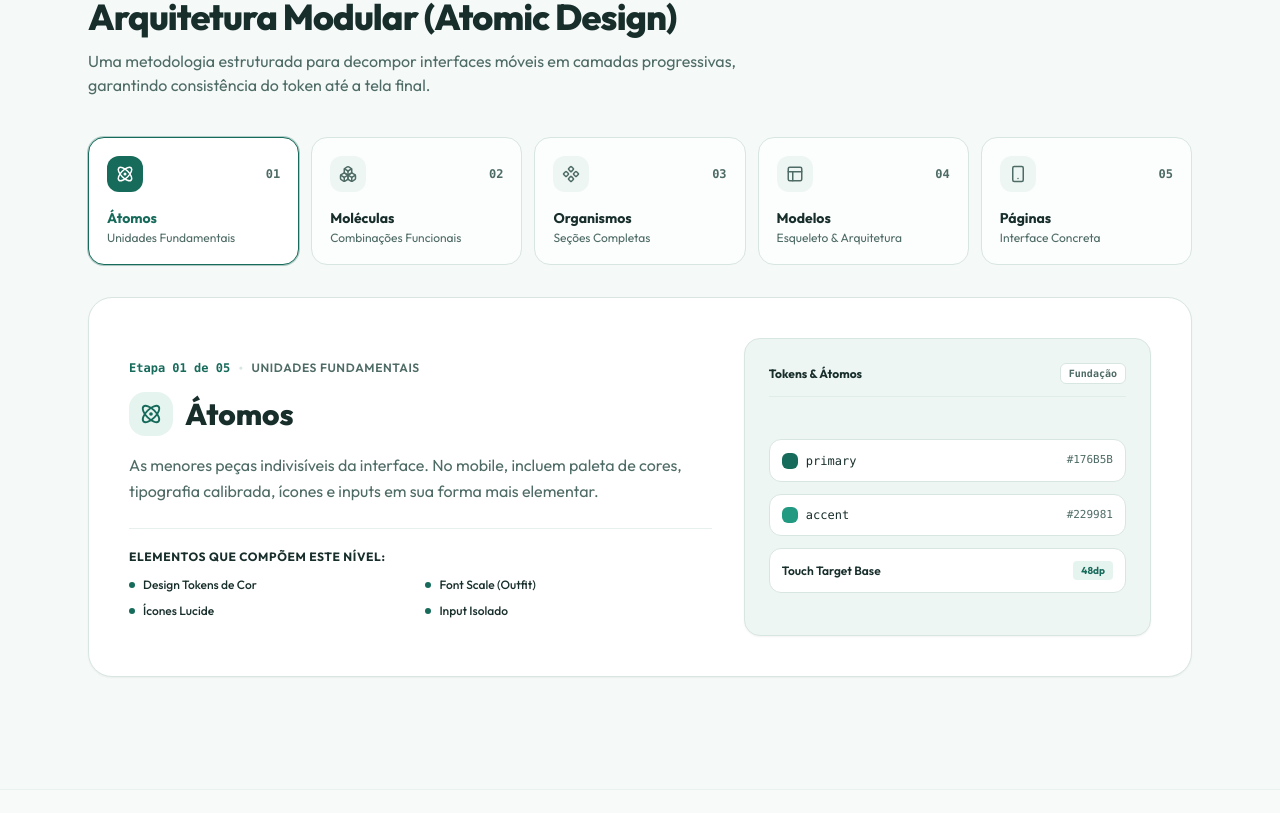
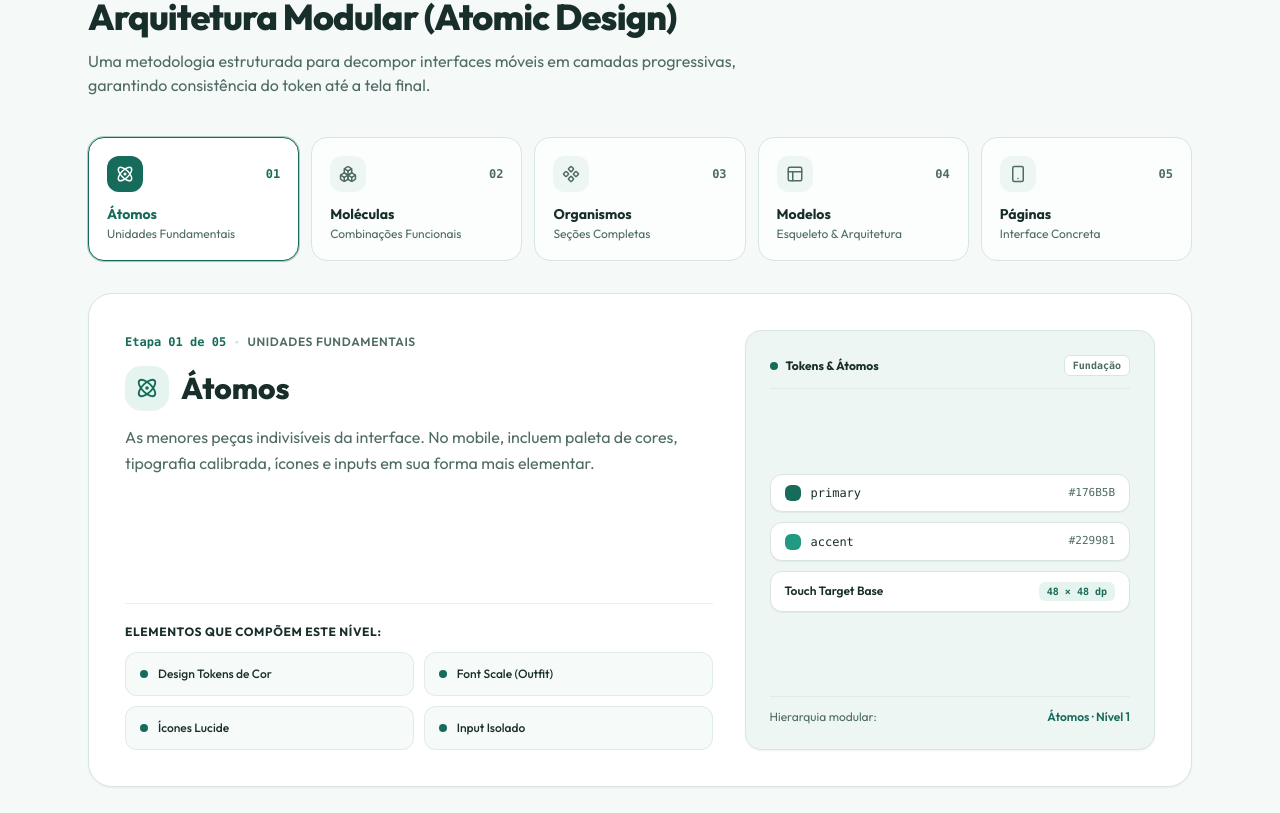
Before and after one commit to whoisnathaliamelo/hapto, a Next.js app: page /fundamentals in a window 1280 px wide. Shown: the part 2307-3120 px from the top of the page. Built offline with nearby package versions, Linux system fonts and the light colour scheme.

Commit message:
Refactor: Ajuste para os cards de estrutura atomica para que fiquem na mesma largura

```diff
--- a/components/fundamentals/atomic-architecture.tsx
+++ b/components/fundamentals/atomic-architecture.tsx
@@ -101,9 +101,9 @@ export function AtomicArchitecture() {
           </div>
         </Reveal>
 
-        {/* Stepper com 5 Passos Minimalistas e Elegantes */}
+        {/* Stepper com 5 Passos Rigorosamente do Mesmo Tamanho */}
         <Reveal delay={0.15} className="mt-10">
-          <div className="grid grid-cols-2 gap-3 sm:grid-cols-3 lg:grid-cols-5">
+          <div className="grid grid-cols-2 gap-3 sm:grid-cols-3 lg:grid-cols-5 items-stretch">
             {steps.map((item) => {
               const Icon = item.icon;
               const isActive = activeStep === item.step;
@@ -111,8 +111,9 @@ export function AtomicArchitecture() {
                 <button
                   key={item.step}
                   type="button"
+                  id={`atomic-step-${item.step}`}
                   onClick={() => setActiveStep(item.step)}
-                  className={`group relative flex flex-col justify-between rounded-2xl border p-4.5 text-left transition-all duration-200 active:scale-95 ${
+                  className={`group relative flex h-full min-h-[116px] flex-col justify-between rounded-2xl border p-4.5 text-left transition-all duration-200 cursor-pointer active:scale-95 ${
                     isActive
                       ? "border-primary bg-surface shadow-xs ring-1 ring-primary/30"
                       : "border-line bg-surface/70 hover:border-primary/40 hover:bg-surface"
@@ -124,16 +125,16 @@ export function AtomicArchitecture() {
                     }`}>
                       <Icon className="size-4.5" />
                     </span>
-                    <span className="font-mono text-xs font-bold text-muted">
+                    <span className={`font-mono text-xs font-bold transition-colors ${isActive ? "text-primary" : "text-muted"}`}>
                       {item.number}
                     </span>
                   </div>
 
-                  <div className="mt-4">
-                    <h3 className={`text-sm font-bold ${isActive ? "text-primary" : "text-ink"}`}>
+                  <div className="mt-3">
+                    <h3 className={`text-sm font-bold transition-colors ${isActive ? "text-primary" : "text-ink"}`}>
                       {item.name}
                     </h3>
-                    <p className="mt-0.5 text-xs text-muted line-clamp-1">
+                    <p className="mt-0.5 text-xs text-muted truncate">
                       {item.tagline}
                     </p>
                   </div>
@@ -143,12 +144,13 @@ export function AtomicArchitecture() {
           </div>
         </Reveal>
 
-        {/* Painel de Visualização Detalhada do Nível Selecionado */}
+        {/* Painel de Visualização Detalhada com Altura Casada e Travada */}
         <Reveal delay={0.25} className="mt-8">
-          <div className="rounded-3xl border border-line bg-surface p-6 sm:p-10 shadow-xs">
-            <div className="grid gap-8 lg:grid-cols-12 items-center">
+          <div className="rounded-3xl border border-line bg-surface p-6 sm:p-9 shadow-xs">
+            <div className="grid gap-8 lg:grid-cols-12 items-stretch min-h-[420px]">
               {/* Lado Esquerdo: Descrição e Componentes Chave */}
-              <div className="lg:col-span-7">
+              <div className="lg:col-span-7 flex flex-col justify-between h-full">
+                <div>
                   <div className="flex items-center gap-2">
                     <span className="font-mono text-xs font-bold text-primary">
                       Etapa {current.number} de 05
@@ -160,7 +162,7 @@ export function AtomicArchitecture() {
                   </div>
 
                   <div className="mt-3 flex items-center gap-3">
-                  <div className="flex size-11 items-center justify-center rounded-2xl bg-primary-light text-primary">
+                    <div className="flex size-11 items-center justify-center rounded-2xl bg-primary-light text-primary shadow-2xs">
                       <CurrentIcon className="size-5.5" />
                     </div>
                     <div>
@@ -170,65 +172,73 @@ export function AtomicArchitecture() {
                     </div>
                   </div>
 
-                <p className="mt-4 text-base leading-relaxed text-muted">
+                  <p className="mt-3.5 text-sm sm:text-base leading-relaxed text-muted min-h-[52px]">
                     {current.description}
                   </p>
+                </div>
 
-                {/* Composição em Lista Limpa */}
+                {/* Composição em Cards Padronizados de Altura Idêntica */}
                 <div className="mt-6 border-t border-line/60 pt-5">
                   <span className="text-xs font-bold uppercase tracking-wider text-ink block mb-3">
                     Elementos que compõem este nível:
                   </span>
                   <div className="grid grid-cols-1 sm:grid-cols-2 gap-2.5">
                     {current.items.map((it) => (
-                      <div key={it} className="flex items-center gap-2 text-xs text-muted">
-                        <span className="size-1.5 rounded-full bg-primary shrink-0" />
-                        <span className="font-medium text-ink">{it}</span>
+                      <div
+                        key={it}
+                        className="flex h-11 items-center gap-2.5 rounded-xl border border-line/70 bg-surface-raised/50 px-3.5 text-xs transition-colors hover:border-primary/40 hover:bg-surface-raised"
+                      >
+                        <span className="size-2 rounded-full bg-primary shrink-0" />
+                        <span className="font-medium text-ink truncate">{it}</span>
                       </div>
                     ))}
                   </div>
                 </div>
               </div>
 
-              {/* Lado Direito: Preview de Arquitetura Limpo e Consistente */}
-              <div className="lg:col-span-5">
-                <div className="rounded-2xl border border-line bg-surface-raised p-6 shadow-xs">
+              {/* Lado Direito: Preview de Arquitetura com Altura Casada e Estável */}
+              <div className="lg:col-span-5 flex flex-col h-full">
+                <div className="h-full flex flex-col justify-between rounded-2xl border border-line bg-surface-raised p-6 shadow-xs">
+                  {/* Topo do Preview */}
                   <div className="flex items-center justify-between border-b border-line/60 pb-3">
+                    <div className="flex items-center gap-2">
+                      <span className="size-2 rounded-full bg-primary" />
                       <span className="text-xs font-bold text-ink">
                         {current.preview.title}
                       </span>
+                    </div>
                     <span className="rounded-md border border-line bg-surface px-2 py-0.5 text-[10px] font-mono font-semibold text-muted">
                       {current.preview.badge}
                     </span>
                   </div>
 
-                  {/* Canvas de Demonstração em Alto Padrão */}
-                  <div className="mt-6 flex min-h-[190px] flex-col items-center justify-center">
+                  {/* Canvas de Demonstração em Altura Travada Estável */}
+                  <div className="my-auto py-4 flex h-[220px] flex-col items-center justify-center w-full">
                     {current.step === 1 && (
-                      <div className="w-full space-y-3">
-                        <div className="flex items-center justify-between rounded-xl border border-line bg-surface p-3">
-                          <div className="flex items-center gap-2">
+                      <div className="w-full space-y-2.5">
+                        <div className="flex items-center justify-between rounded-xl border border-line bg-surface px-3.5 py-2.5 shadow-2xs">
+                          <div className="flex items-center gap-2.5">
                             <span className="size-4 rounded-md bg-primary" />
                             <span className="text-xs font-mono font-medium text-ink">primary</span>
                           </div>
                           <span className="font-mono text-[11px] text-muted">#176B5B</span>
                         </div>
-                        <div className="flex items-center justify-between rounded-xl border border-line bg-surface p-3">
-                          <div className="flex items-center gap-2">
+                        <div className="flex items-center justify-between rounded-xl border border-line bg-surface px-3.5 py-2.5 shadow-2xs">
+                          <div className="flex items-center gap-2.5">
                             <span className="size-4 rounded-md bg-accent" />
                             <span className="text-xs font-mono font-medium text-ink">accent</span>
                           </div>
                           <span className="font-mono text-[11px] text-muted">#229981</span>
                         </div>
-                        <div className="flex items-center justify-between rounded-xl border border-line bg-surface p-3">
+                        <div className="flex items-center justify-between rounded-xl border border-line bg-surface px-3.5 py-2.5 shadow-2xs">
                           <span className="text-xs font-semibold text-ink">Touch Target Base</span>
-                          <span className="rounded bg-primary-light px-2 py-0.5 text-[10px] font-bold text-primary">48dp</span>
+                          <span className="rounded-md bg-primary-light px-2 py-0.5 text-[10px] font-bold text-primary font-mono">48 × 48 dp</span>
                         </div>
                       </div>
                     )}
 
                     {current.step === 2 && (
-                      <div className="w-full max-w-sm space-y-2">
+                      <div className="w-full space-y-2">
                         <label className="text-xs font-semibold text-ink">E-mail Corporativo</label>
                         <div className="flex h-12 items-center justify-between rounded-xl border border-line bg-surface px-3.5 shadow-2xs">
                           <span className="text-xs text-ink font-medium">usuario@empresa.com</span>
@@ -236,15 +246,15 @@ export function AtomicArchitecture() {
                             Clear
                           </span>
                         </div>
-                        <span className="text-[11px] text-muted block">Rótulo + Campo tátil + Ação combinados</span>
+                        <span className="text-[11px] text-muted block">Rótulo + Campo tátil (48dp) + Ação combinados</span>
                       </div>
                     )}
 
                     {current.step === 3 && (
-                      <div className="w-full max-w-sm rounded-2xl border border-line bg-surface p-4 shadow-xs">
+                      <div className="w-full rounded-2xl border border-line bg-surface p-4 shadow-xs">
                         <div className="flex items-center justify-between pb-3 border-b border-line/40">
                           <span className="text-xs font-bold text-ink">Bottom Navigation</span>
-                          <span className="text-[10px] font-mono text-primary font-bold">h-16</span>
+                          <span className="text-[10px] font-mono text-primary font-bold">h-16 (64dp)</span>
                         </div>
                         <div className="mt-3 grid grid-cols-4 gap-1 text-center text-[11px] font-semibold text-muted">
                           <span className="rounded-lg bg-primary-light py-2 text-primary font-bold">Início</span>
@@ -256,32 +266,44 @@ export function AtomicArchitecture() {
                     )}
 
                     {current.step === 4 && (
-                      <div className="w-full max-w-sm space-y-2.5 rounded-2xl border border-dashed border-line p-4">
+                      <div className="w-full space-y-2.5 rounded-2xl border border-dashed border-line bg-surface/50 p-4">
                         <div className="h-4 w-1/3 rounded bg-line/60" />
-                        <div className="h-10 w-full rounded-xl bg-line/35" />
+                        <div className="h-9 w-full rounded-xl bg-line/35" />
                         <div className="grid grid-cols-2 gap-2">
-                          <div className="h-16 rounded-xl bg-line/25" />
-                          <div className="h-16 rounded-xl bg-line/25" />
+                          <div className="h-14 rounded-xl bg-line/25" />
+                          <div className="h-14 rounded-xl bg-line/25" />
                         </div>
-                        <div className="h-12 w-full rounded-xl bg-line/30" />
+                        <div className="h-10 w-full rounded-xl bg-line/30" />
                       </div>
                     )}
 
                     {current.step === 5 && (
-                      <div className="w-full max-w-sm rounded-2xl border border-primary/30 bg-surface p-4 shadow-xs space-y-3">
+                      <div className="w-full rounded-2xl border border-primary/30 bg-surface p-4 shadow-xs space-y-3">
                         <div className="flex items-center justify-between">
                           <span className="text-xs font-bold text-ink">Painel de Métricas</span>
                           <span className="size-2 rounded-full bg-emerald-500 animate-pulse" />
                         </div>
                         <div className="rounded-xl border border-line bg-surface-raised p-3">
                           <span className="text-[11px] text-muted block">Status do Sistema</span>
-                          <strong className="text-xs font-bold text-ink">100% de conformidade tátil</strong>
+                          <strong className="text-xs font-bold text-ink">100% de conformidade tátil móvel</strong>
                         </div>
-                        <button type="button" className="w-full h-10 rounded-xl bg-primary text-xs font-bold text-on-primary shadow-xs">
+                        <button type="button" className="w-full h-11 rounded-xl bg-primary text-xs font-bold text-on-primary shadow-xs">
                           Acessar Componentes
                         </button>
                       </div>
                     )}
+                  </div>
+
+                  {/* Rodapé de Inspeção do Preview */}
+                  <div className="border-t border-line/60 pt-3 flex items-center justify-between text-xs">
+                    <span className="text-muted">Hierarquia modular:</span>
+                    <span className="font-semibold text-primary">
+                      {current.step === 1 && "Átomos · Nível 1"}
+                      {current.step === 2 && "Moléculas · Nível 2"}
+                      {current.step === 3 && "Organismos · Nível 3"}
+                      {current.step === 4 && "Modelos · Nível 4"}
+                      {current.step === 5 && "Páginas · Nível 5"}
+                    </span>
                   </div>
                 </div>
               </div>
```
Lines whose indentation alone changed are shown as unchanged.
